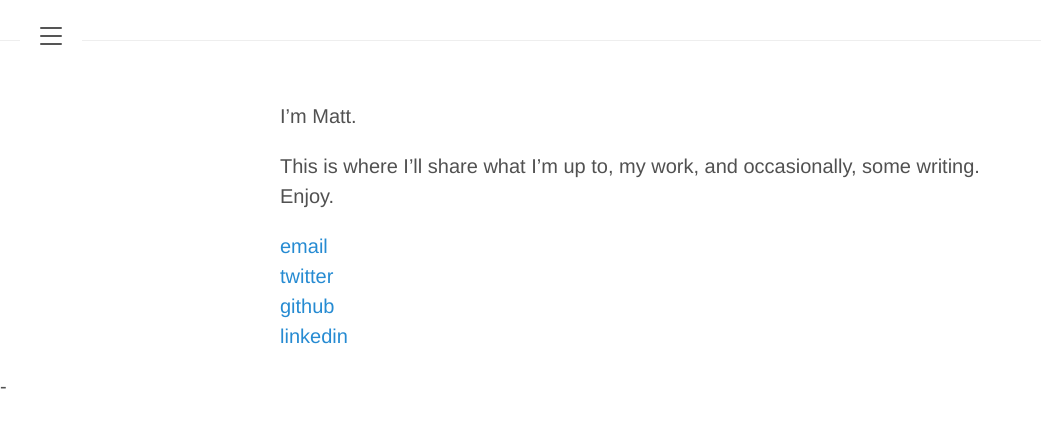
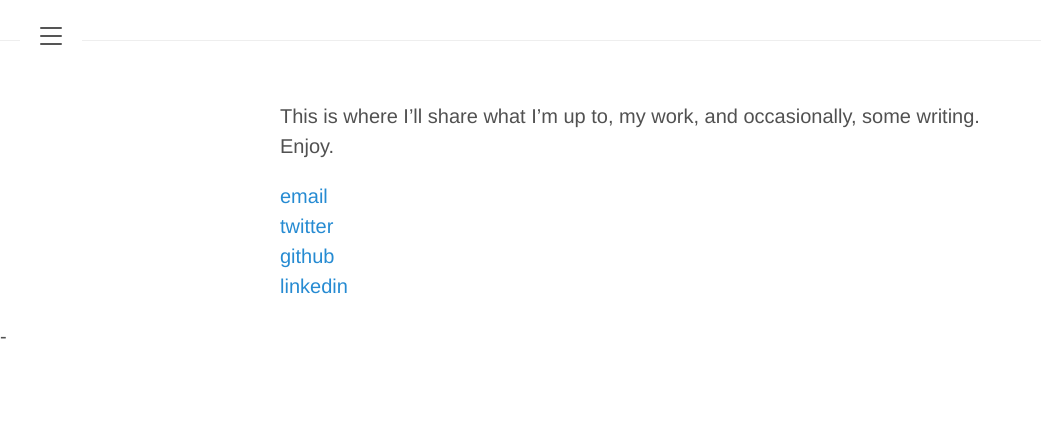
Before and after one commit to mattpupa/mattpupa, a Jekyll site: the page built from index.markdown, in a window 1280 px wide. Shown: the top 428 px of the page, without its empty margins (0-1041 px from the left). Built offline with Jekyll 4.4.1, drawn with Linux system fonts in a browser that asks for light colours.

Commit message:
reversing

```diff
--- a/_includes/head.html
+++ b/_includes/head.html
@@ -1,6 +1,11 @@
 <head>
   <meta charset="utf-8">
   <meta name="viewport" content="width=device-width, initial-scale=1.0, maximum-scale=1">
+
+  <title>
+    {{ page.title }}
+  </title>
+
   <link rel="stylesheet" href="/assets/css/styles.css">
   <link rel="stylesheet" href="https://fonts.googleapis.com/css?family=PT+Serif:400,400italic,700%7CPT+Sans:400">
   <link rel="alternate" type="application/rss+xml" title="RSS" href="{{ '/atom.xml' | absolute_url }}">
--- a/index.markdown
+++ b/index.markdown
@@ -2,7 +2,6 @@
 layout: default
 title: home
 ---
-I'm Matt.
 
 This is where I'll share what I'm up to, my work, and occasionally, some writing. Enjoy.
 
```
